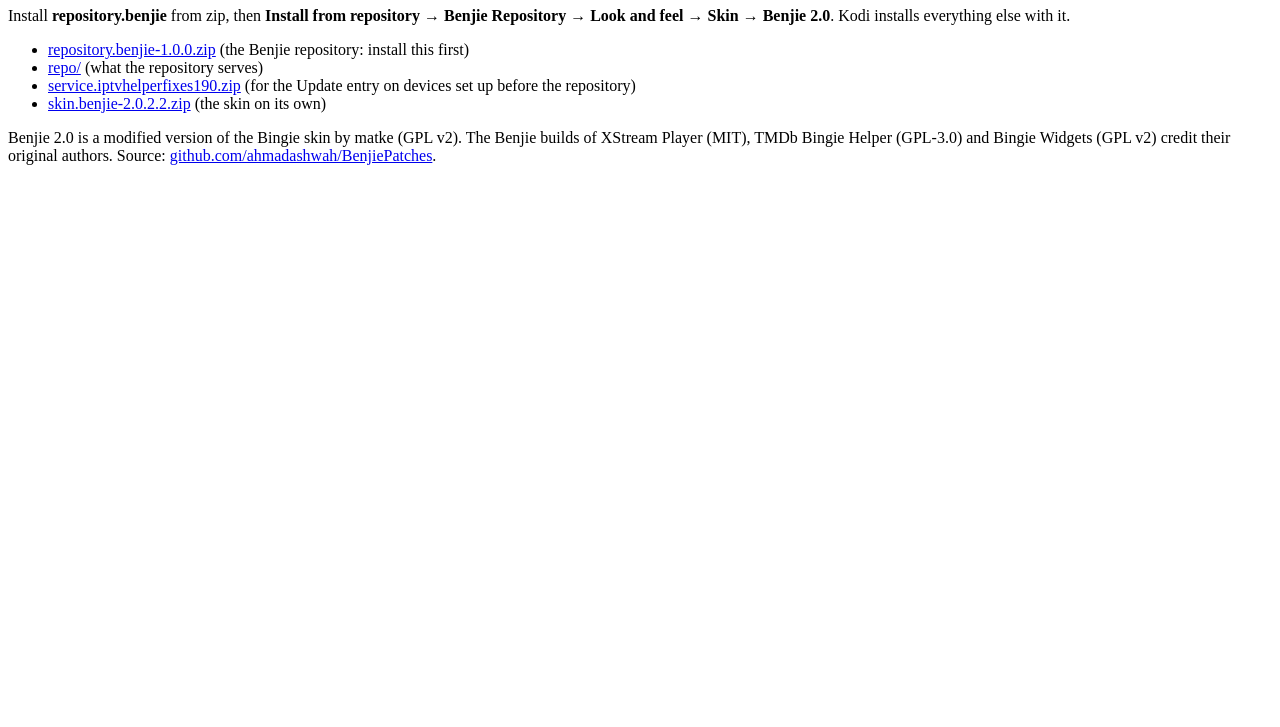
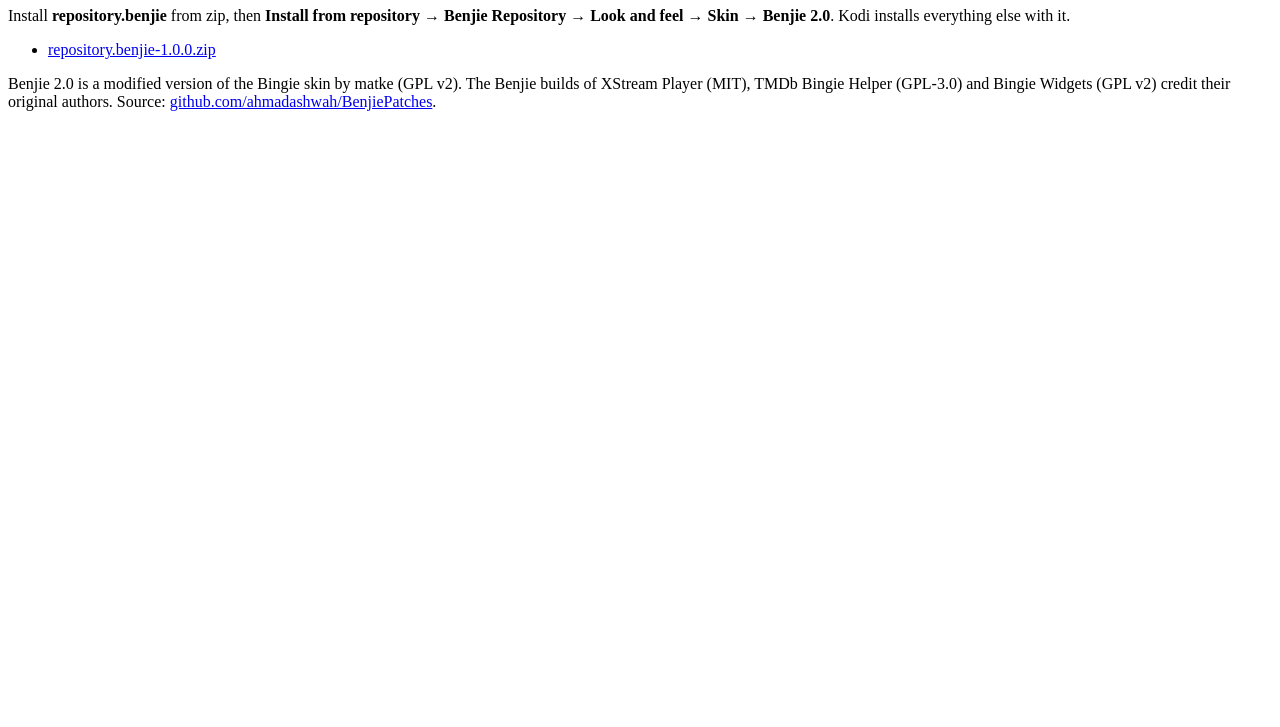
Before and after one commit to ahmadashwah/BenjiePatches, a plain HTML site: page index.html in a window 1280 px wide. Shown: the part 73-800 px from the top of the page. Drawn offline with Linux system fonts and the light colour scheme.

Commit message:
Release page: link only repository.benjie, so Install from zip offers just the repository

```diff
--- a/index.html
+++ b/index.html
@@ -4,11 +4,12 @@
 <body>
 <h1>BenjiePatches</h1>
 <p>Install <b>repository.benjie</b> from zip, then <b>Install from repository &rarr; Benjie Repository &rarr; Look and feel &rarr; Skin &rarr; Benjie 2.0</b>. Kodi installs everything else with it.</p>
+<!-- Only the repository is linked: Kodi's "Install from zip file" lists every
+     link on this page, and the skin cannot be installed from a zip on its own
+     (its requirements come from the repository). The other zips stay on the
+     site for older devices, which find them through GitHub's file listing. -->
 <ul>
-<li><a href="repository.benjie-1.0.0.zip">repository.benjie-1.0.0.zip</a> (the Benjie repository: install this first)</li>
-<li><a href="repo/">repo/</a> (what the repository serves)</li>
-<li><a href="service.iptvhelperfixes190.zip">service.iptvhelperfixes190.zip</a> (for the Update entry on devices set up before the repository)</li>
-<li><a href="skin.benjie-2.0.2.2.zip">skin.benjie-2.0.2.2.zip</a> (the skin on its own)</li>
+<li><a href="repository.benjie-1.0.0.zip">repository.benjie-1.0.0.zip</a></li>
 </ul>
 <p>Benjie 2.0 is a modified version of the Bingie skin by matke (GPL v2). The Benjie builds of XStream Player (MIT), TMDb Bingie Helper (GPL-3.0) and Bingie Widgets (GPL v2) credit their original authors. Source: <a href="https://github.com/ahmadashwah/BenjiePatches">github.com/ahmadashwah/BenjiePatches</a>.</p>
 </body>
```
